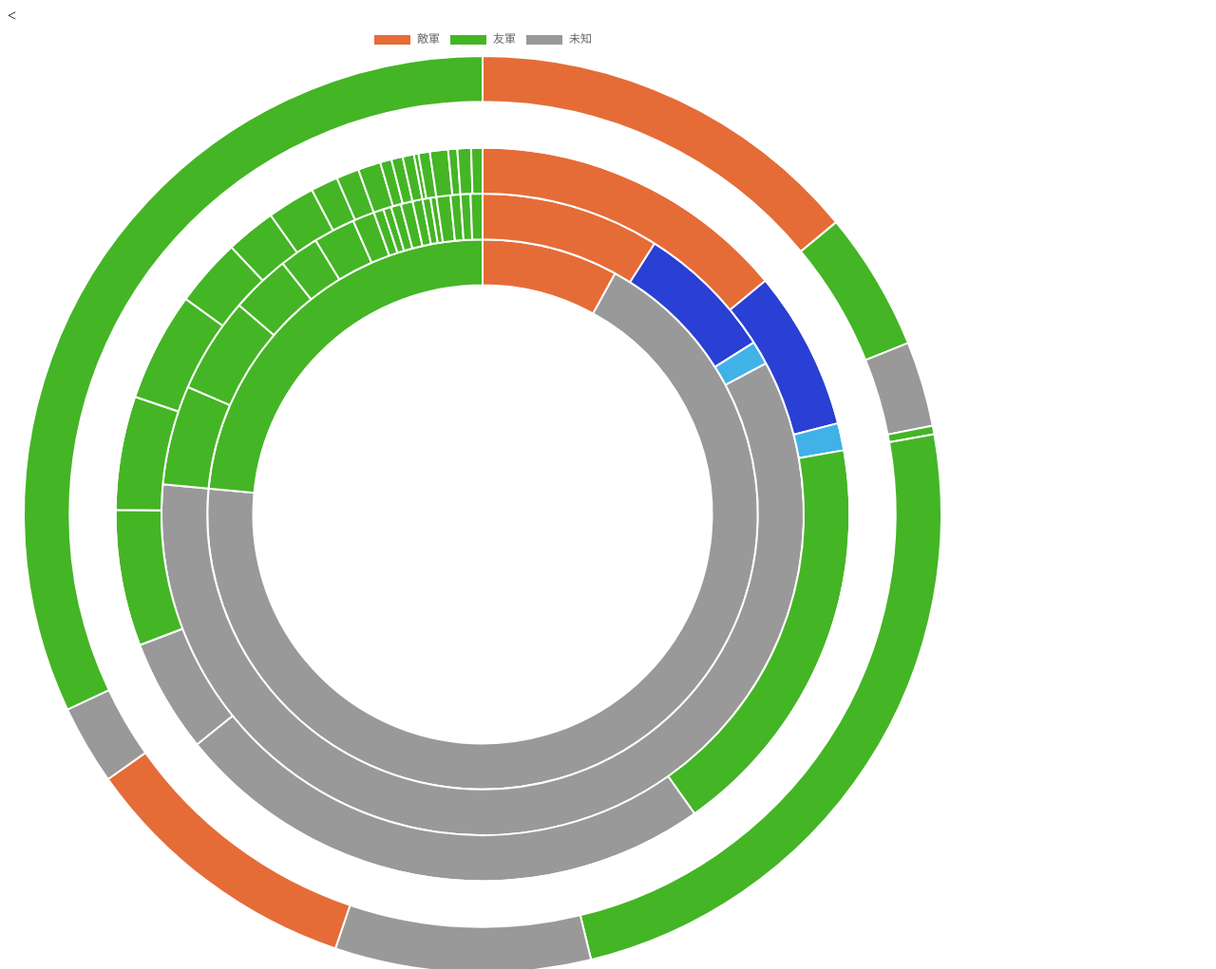
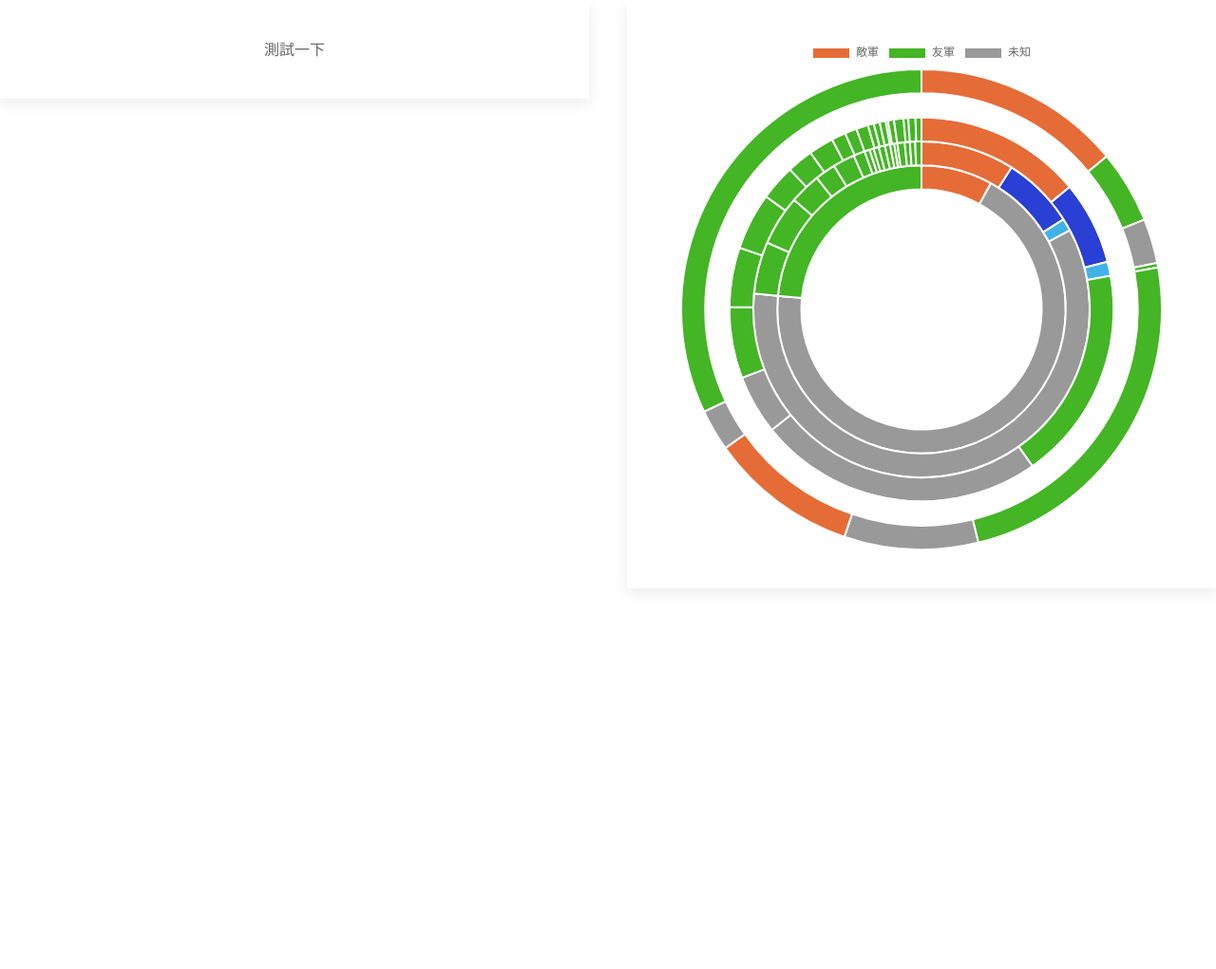
Before and after one commit to davidityleader/gsr, a plain HTML site: page index.html in a window 1280 px wide. Shown: the top 1021 px of the page at 95% size. After the commit the page ends 800 px from the top, so only its background shows below. Drawn offline with nearby package versions, Linux system fonts and the light colour scheme.

Commit message:
include uikit

```diff
--- a/index.html
+++ b/index.html
@@ -1,15 +1,32 @@
 
-<<!DOCTYPE html>
+<!DOCTYPE html>
 <html lang="en" dir="ltr">
   <head>
     <script src="https://cdn.jsdelivr.net/npm/chart.js"></script>
+
+        <!-- UIkit CSS -->
+    <link rel="stylesheet" href="https://cdn.jsdelivr.net/npm/uikit@3.14.1/dist/css/uikit.min.css" />
+
+    <!-- UIkit JS -->
+    <script src="https://cdn.jsdelivr.net/npm/uikit@3.14.1/dist/js/uikit.min.js"></script>
+    <script src="https://cdn.jsdelivr.net/npm/uikit@3.14.1/dist/js/uikit-icons.min.js"></script>
     <meta charset="utf-8">
-    <title></title>
+    <title>GSR｜develop</title>
   </head>
   <body>
-    <div id="canvas-holder" style="width:1000px">
-        <canvas id="chart-area" width="500" height="500" />
+    <div class="uk-child-width-expand@s uk-text-center" uk-grid>
+    <div>
+        <div class="uk-card uk-card-default uk-card-body">測試一下</div>
     </div>
+    <div>
+        <div class="uk-card uk-card-default uk-card-body">
+          <div id="canvas-holder" style="width:100%">
+              <canvas id="chart-area" width="500" height="500" />
+          </div>
+        </div>
+    </div>
+    </div>
+
 
   </body>
   <footer>
```
Also changed, not shown: 1 other file.
